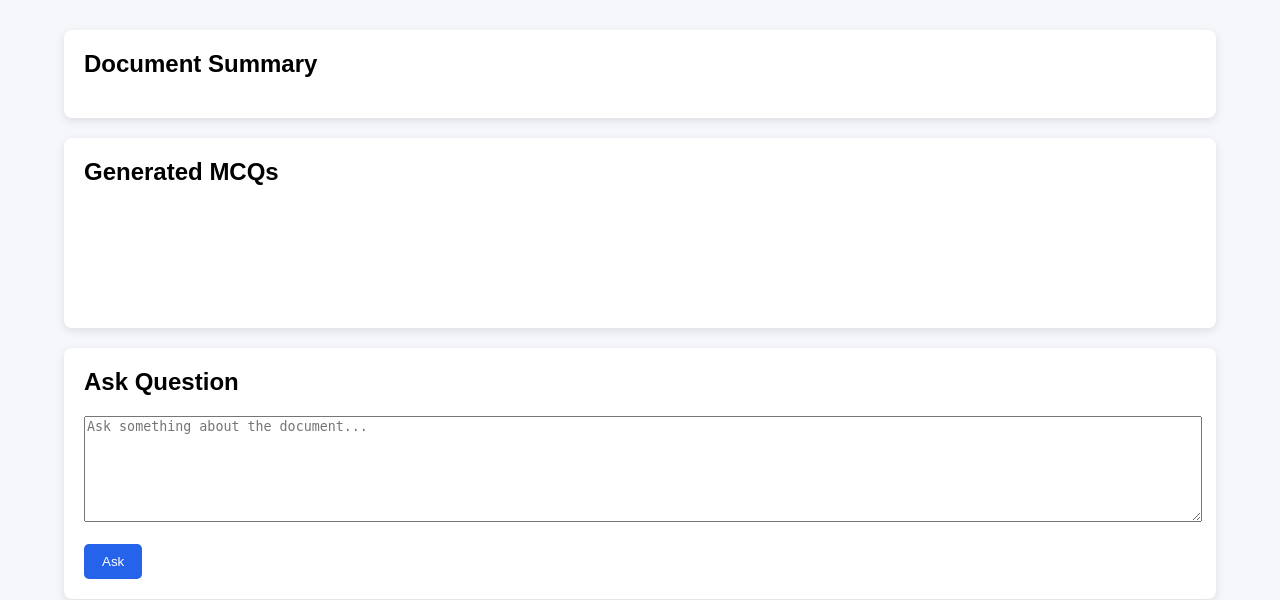
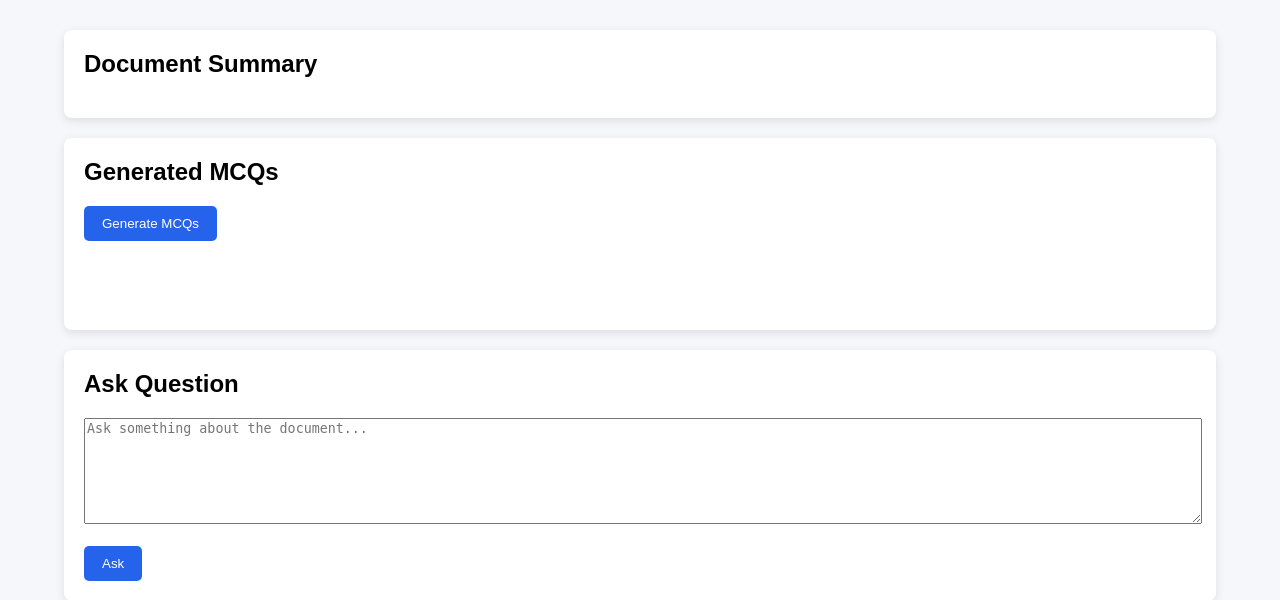
Before and after one commit to Deepak9453/AI-RAG-Assistant, a Python web app: template templates/chat.html in a window 1280 px wide. Shown: the part 56-656 px from the top of the page. Run offline with Jinja, Linux system fonts and the light colour scheme; the template is opened without the code that fills it, so the values that code supplies are empty.

Commit message:
Add form to generate MCQs in chat.html

```diff
--- a/templates/chat.html
+++ b/templates/chat.html
@@ -94,10 +94,14 @@ AI Document Intelligence
 
 <h2>Generated MCQs</h2>
 
+<form action="/mcqs" method="POST">
+    <button type="submit">Generate MCQs</button>
+</form>
+
+<br>
+
 <div class="mcq">
-
 {{mcqs}}
-
 </div>
 
 </div>
```
